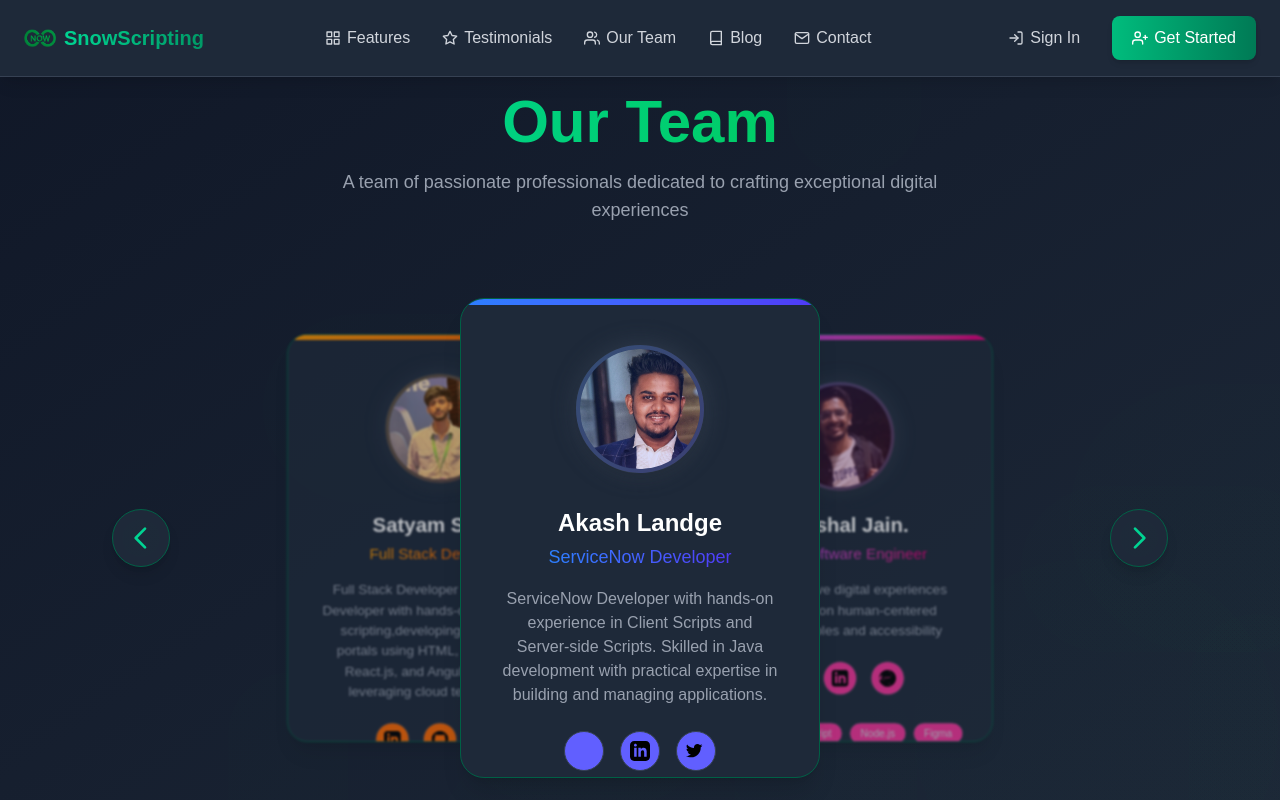
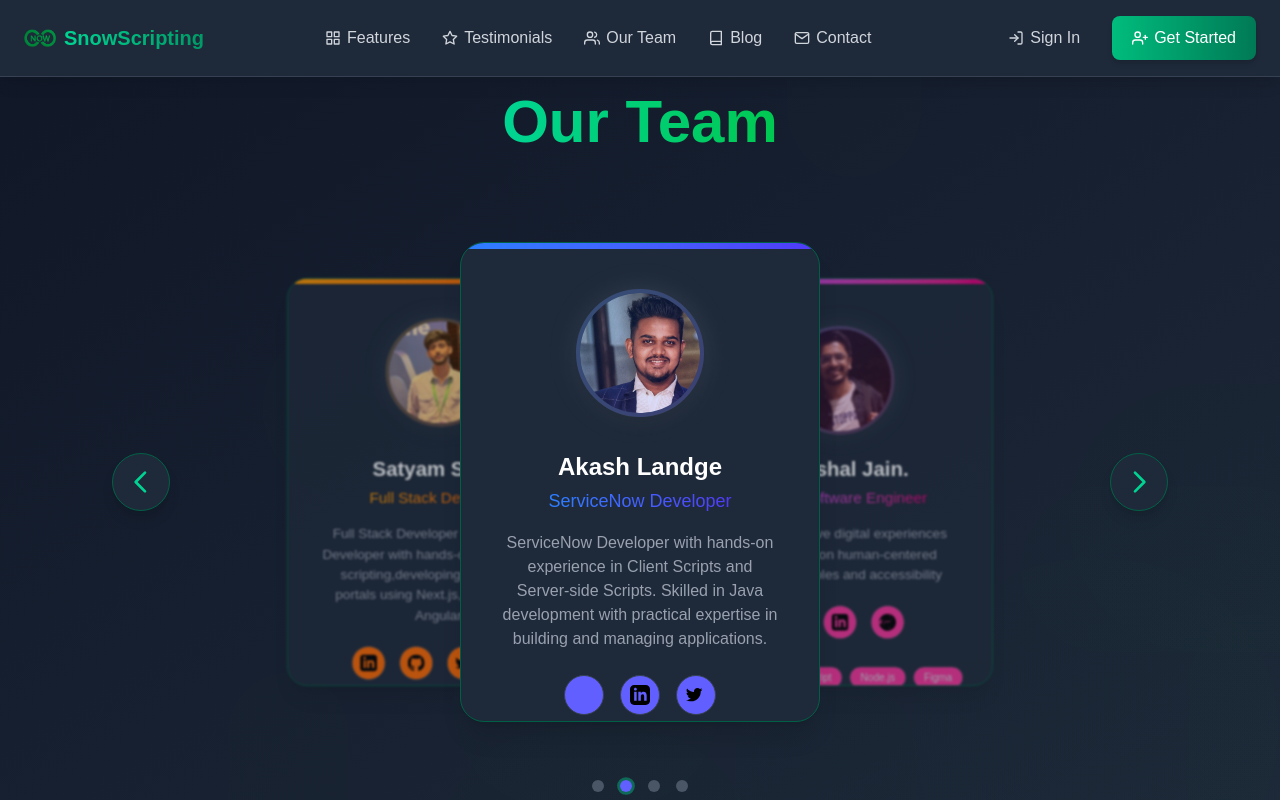
Before and after one commit to satyamgit1/SnowScripting, a Next.js app: page /OurTeam in a window 1280 px wide. Shown: the top 800 px of the page. Built offline with nearby package versions, Linux system fonts and the light colour scheme; no server answers; a web font is replaced by a local one.

Commit message:
Fix UI and remove codes

```diff
--- a/pages/OurTeam.js
+++ b/pages/OurTeam.js
@@ -9,13 +9,14 @@ const teamMembers = [
     name: 'Satyam Singh',
     role: 'Full Stack Developer',
     image: 'me.png',
-    bio: 'Full Stack Developer & ServiceNow Developer with hands-on experience in scripting,developing user-friendly portals using HTML, CSS, Next.js, React.js, and Angular. Skilled in leveraging cloud technologies.',
+    bio: 'Full Stack Developer & ServiceNow Developer with hands-on experience in scripting,developing user-friendly portals using Next.js, React.js, and Angular.',
     color: 'from-amber-500 to-orange-600',
     accentColor: 'bg-orange-500',
     socials: {
       linkedin: 'https://www.linkedin.com/in/satyam-singh-612415223/',
       github: 'https://github.com/satyamgit1',
-      portfolio: 'https://portfolio-git-main-satyamgit1s-projects.vercel.app/'
+      portfolio: 'https://portfolio-git-main-satyamgit1s-projects.vercel.app/',
+      dribbble: '#'
     }
   },
   {
@@ -220,7 +221,7 @@ const OurTeam = () => {
             animate={{ opacity: 1, y: 0 }}
             transition={{ duration: 0.6, delay: 0.2 }}
           >
-            A team of passionate professionals dedicated to crafting exceptional digital experiences
+            {/* A team of passionate professionals dedicated to crafting exceptional digital experiences */}
           </motion.p>
         </div>
 
```
